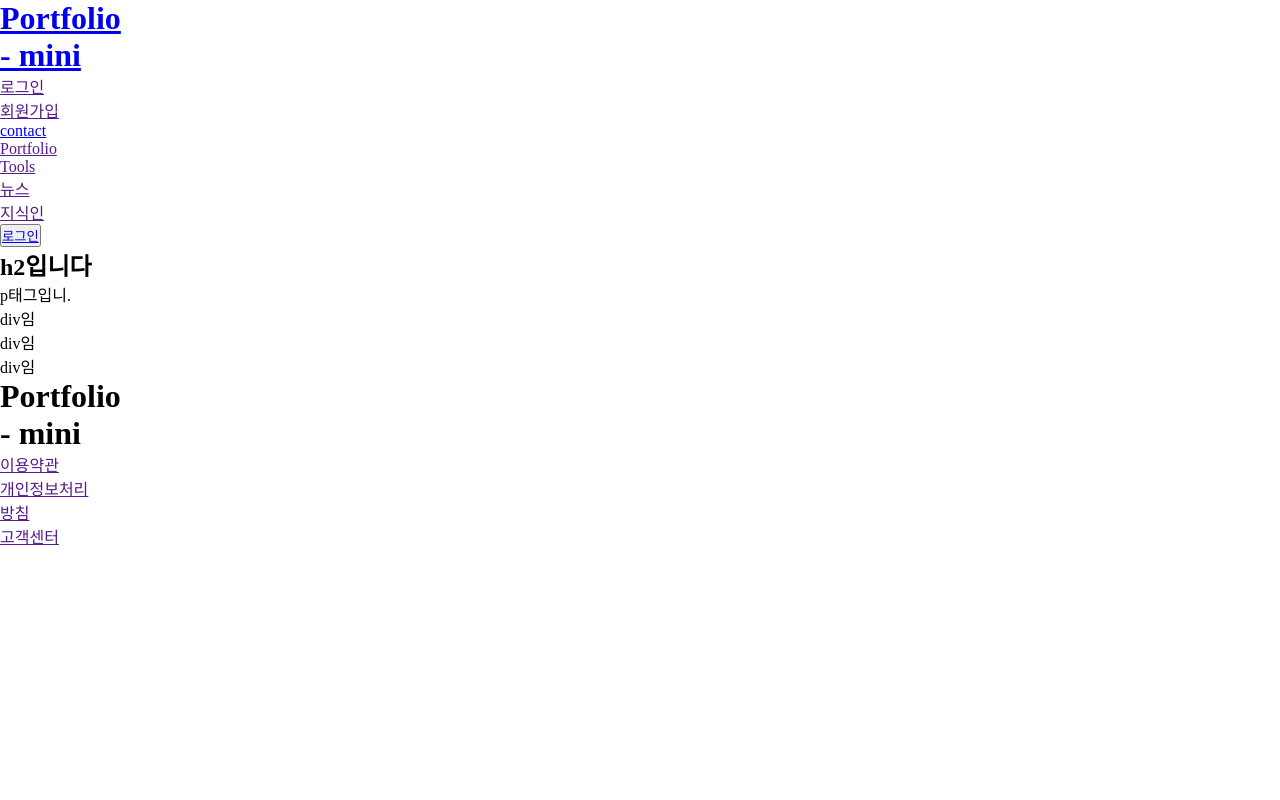
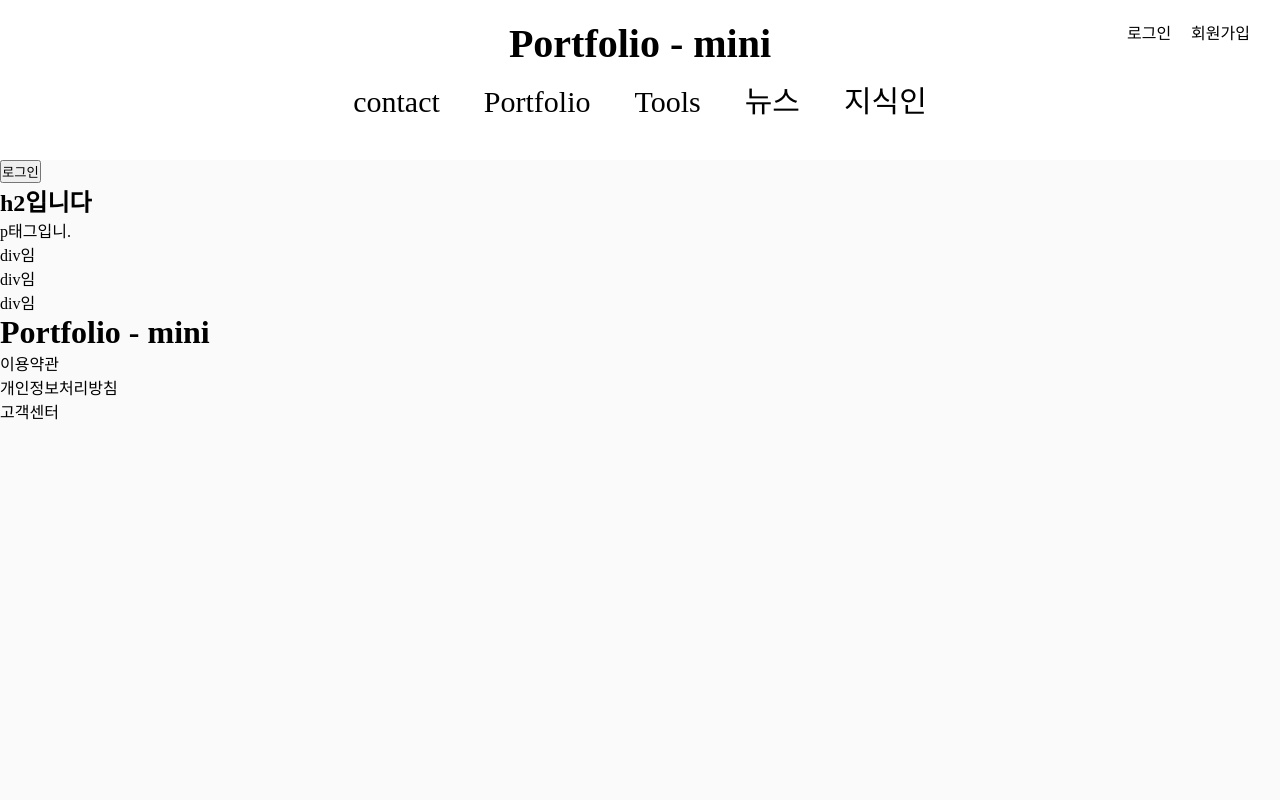
Before and after one commit to WarrenEbuffett/Board, a Flask app: page / in a window 1280 px wide. Run offline with Flask 3, Linux system fonts and the light colour scheme.

Commit message:
index파일 header수정정

```diff
--- a/python/templates/index.css
+++ b/python/templates/index.css
@@ -4,7 +4,55 @@
     box-sizing: border-box;
 }
 
+ol,ul,li{
+    list-style:none;
+
+}
+
+a, a:visited, a:link{
+    color:inherit;
+    text-decoration: none;
+}
 body{
-    width: 100px;
+    width: 100%;
     height:100vh;
+    background-color: rgb(250,250,250);
 }
+
+header{
+    width:100%;
+    height:160px;
+    background:white;
+    text-align:center;
+    padding:20px 10px;
+
+    display:flex;
+    justify-content:center;
+    position:relative;
+}
+
+header .inner h1{
+    font-size:40px;
+}
+header .top-box{
+    position:absolute;
+    top:20px;
+    right:30px;
+}
+
+header .top-box .top li{
+    float:left;
+    margin-right:20px;
+}
+
+header .top-box .top li:nth-child(2){
+    margin-right:0px;
+}
+
+header .inner .bottom-box .bottom li{
+    display:inline-block;
+    padding:10px 20px;
+}
+header .inner .bottom-box .bottom li a{
+   font-size:30px;
+}
--- a/python/templates/index.html
+++ b/python/templates/index.html
@@ -13,11 +13,14 @@
         <div class="inner"> <!--inner는 영어로 "안쪽의"라는 뜻이에요. 웹에서는 보통 레이아웃 안에서 가운데로 정렬된 콘텐츠 박스를 의미해요-->
             <h1><a href="#">Portfolio - mini</a></h1> <!--사이트 제목-->
 
+            <div class="top-box">
             <ul class="top"> <!-- (순서 없는 리스트): 메뉴 항목 전체를 감싸는 그룹-->
                 <li><a href="">로그인</a></li><!--<!--li : (리스트 항목): 각각의 메뉴 항목 / a : (하이퍼링크): 실제 클릭 가능한 링크-->
                 <li><a href="">회원가입</a></li>
             </ul>
+            </div>
 
+            <div class="bottom-box">
             <ul class="bottom"> <!-- (순서 없는 리스트): 메뉴 항목 전체를 감싸는 그룹-->
                 <li><a href="#">contact</a></li><!--contact항목 / li : (리스트 항목): 각각의 메뉴 항목 / a : (하이퍼링크): 실제 클릭 가능한 링크-->
                 <li><a href="">Portfolio</a></li>
@@ -25,7 +28,7 @@
                 <li><a href="">뉴스</a></li>
                 <li><a href="">지식인</a></li>
             </ul>
-
+             </div>
 
         </div>
     </header>
```
